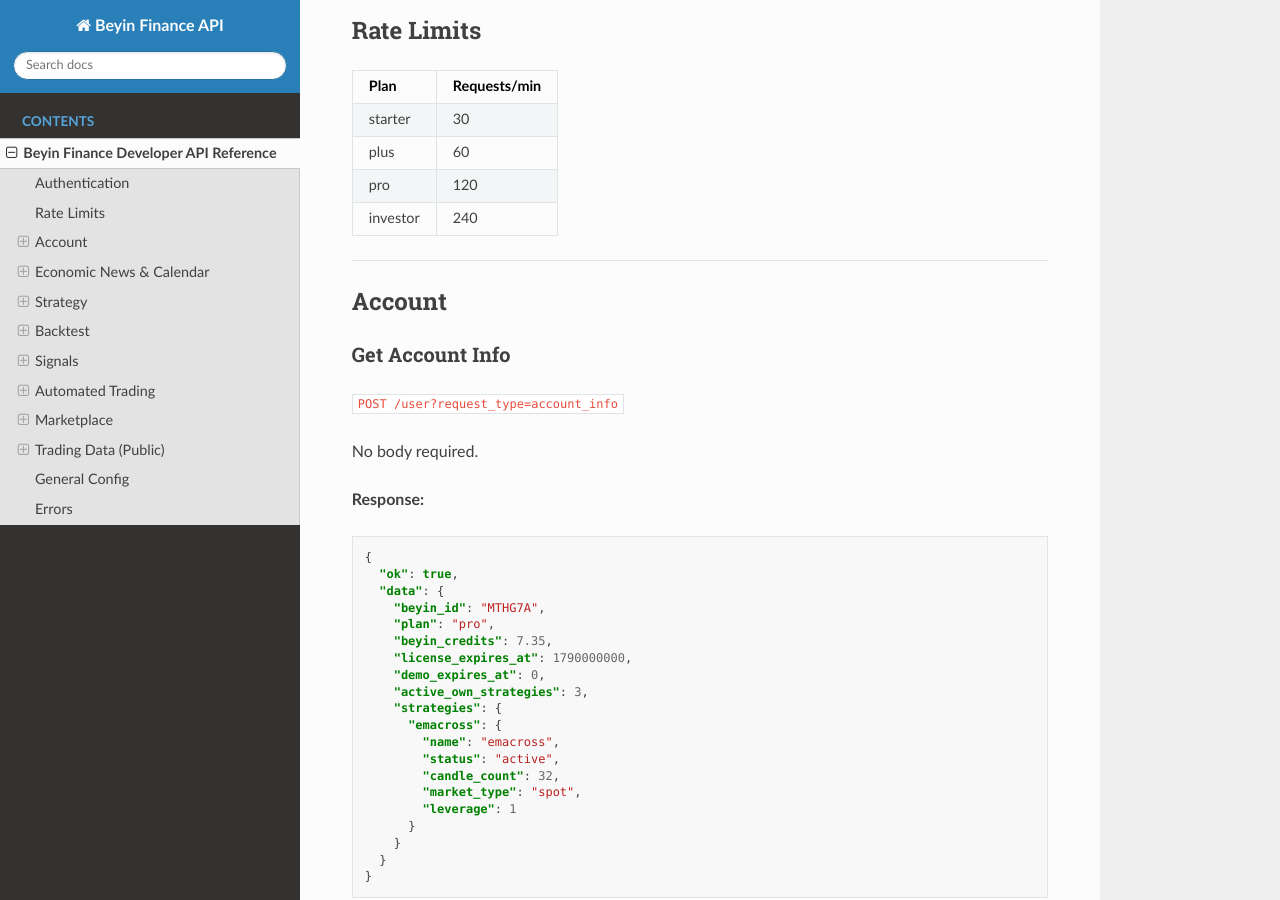
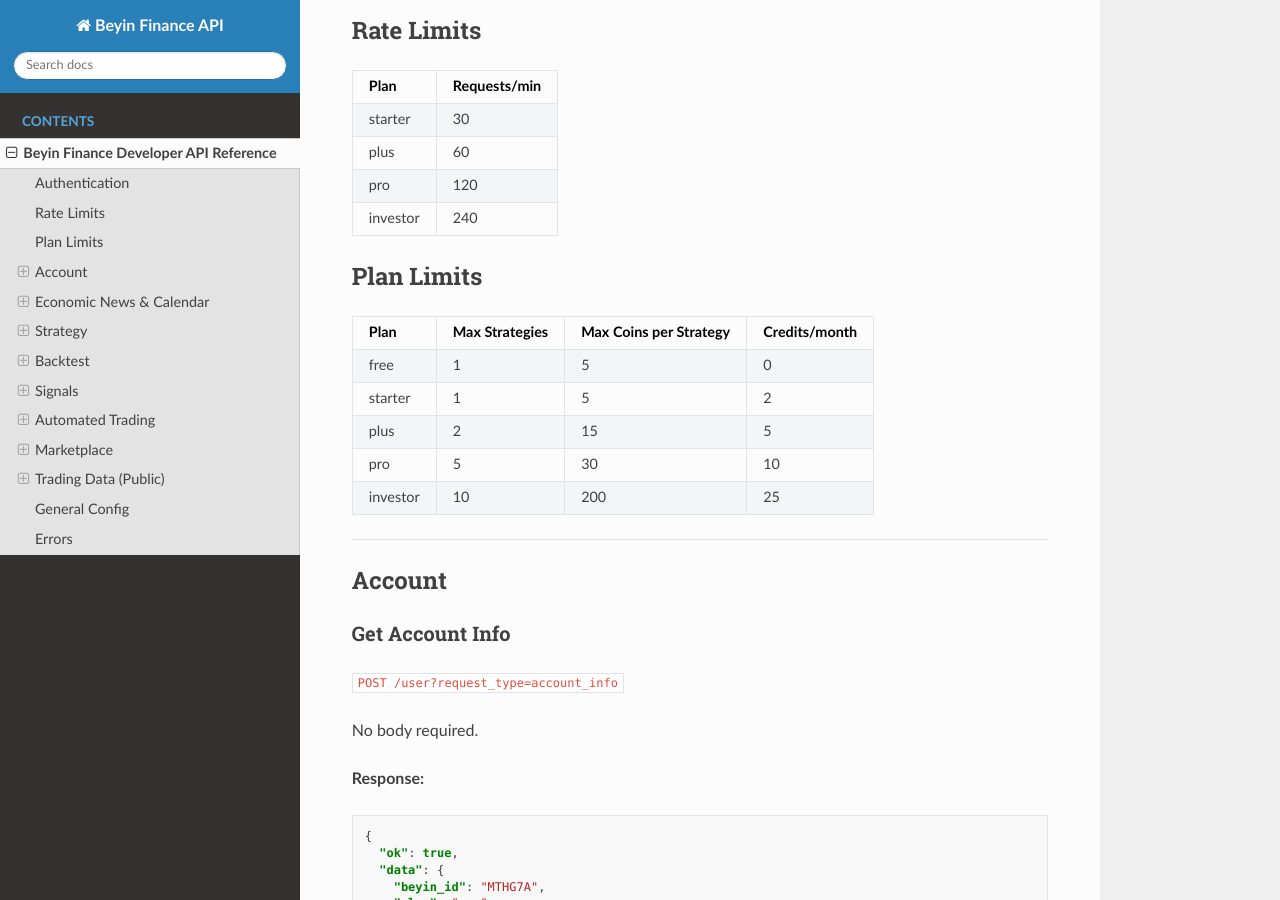
Before and after one commit to jnrbrain/Beyin-Finance, a Sphinx documentation site: the page built from docs/endpoints.md, in a window 1280 px wide and 900 px high, scrolled down 498 px. Built offline with Sphinx 7.4.7 and the Read the Docs theme 3.1.0, drawn with Linux system fonts in a browser that asks for light colours.

Commit message:
docs: add Plan Limits table (strategies, coins per strategy, credits)

```diff
--- a/docs/endpoints.md
+++ b/docs/endpoints.md
@@ -26,6 +26,16 @@
 | plus | 60 |
 | pro | 120 |
 | investor | 240 |
+
+## Plan Limits
+
+| Plan | Max Strategies | Max Coins per Strategy | Credits/month |
+|------|---------------|----------------------|---------------|
+| free | 1 | 5 | 0 |
+| starter | 1 | 5 | 2 |
+| plus | 2 | 15 | 5 |
+| pro | 5 | 30 | 10 |
+| investor | 10 | 200 | 25 |
 
 ---
 
```
